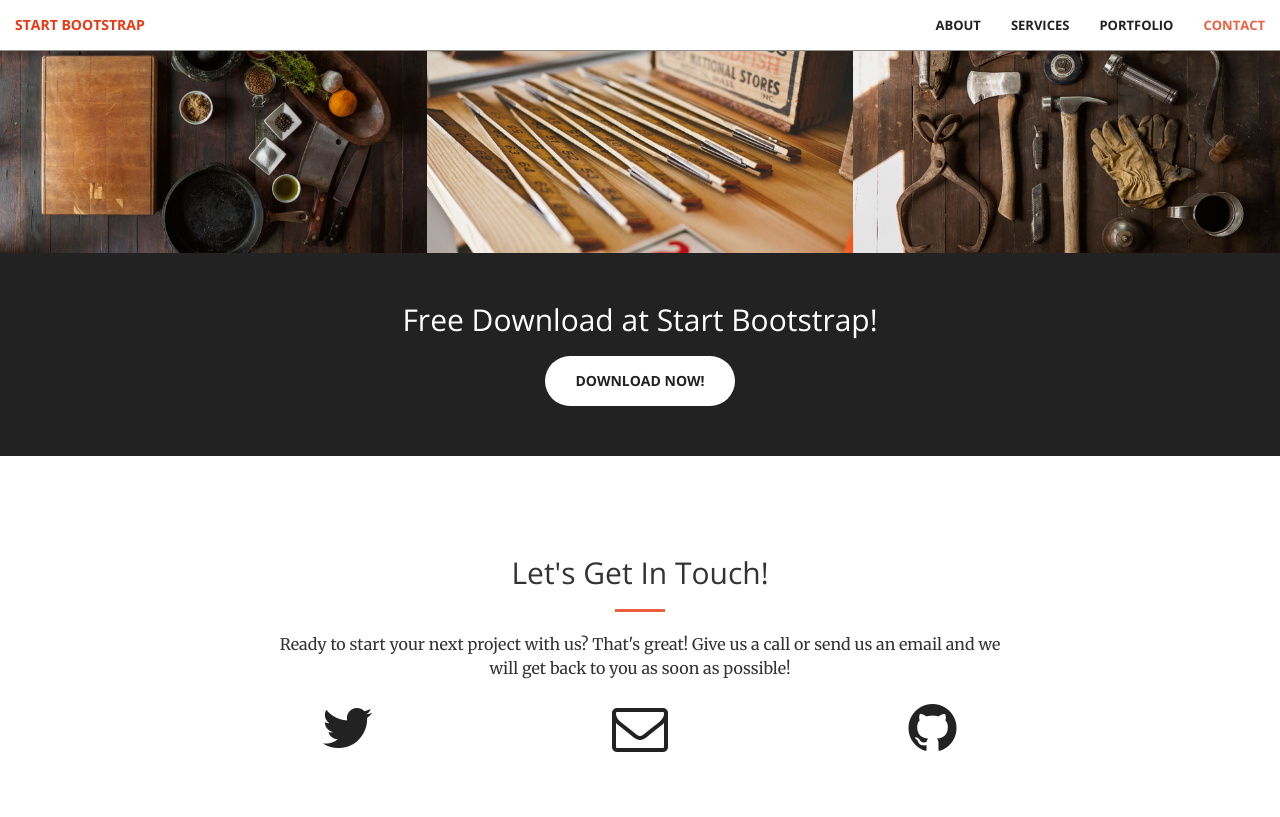
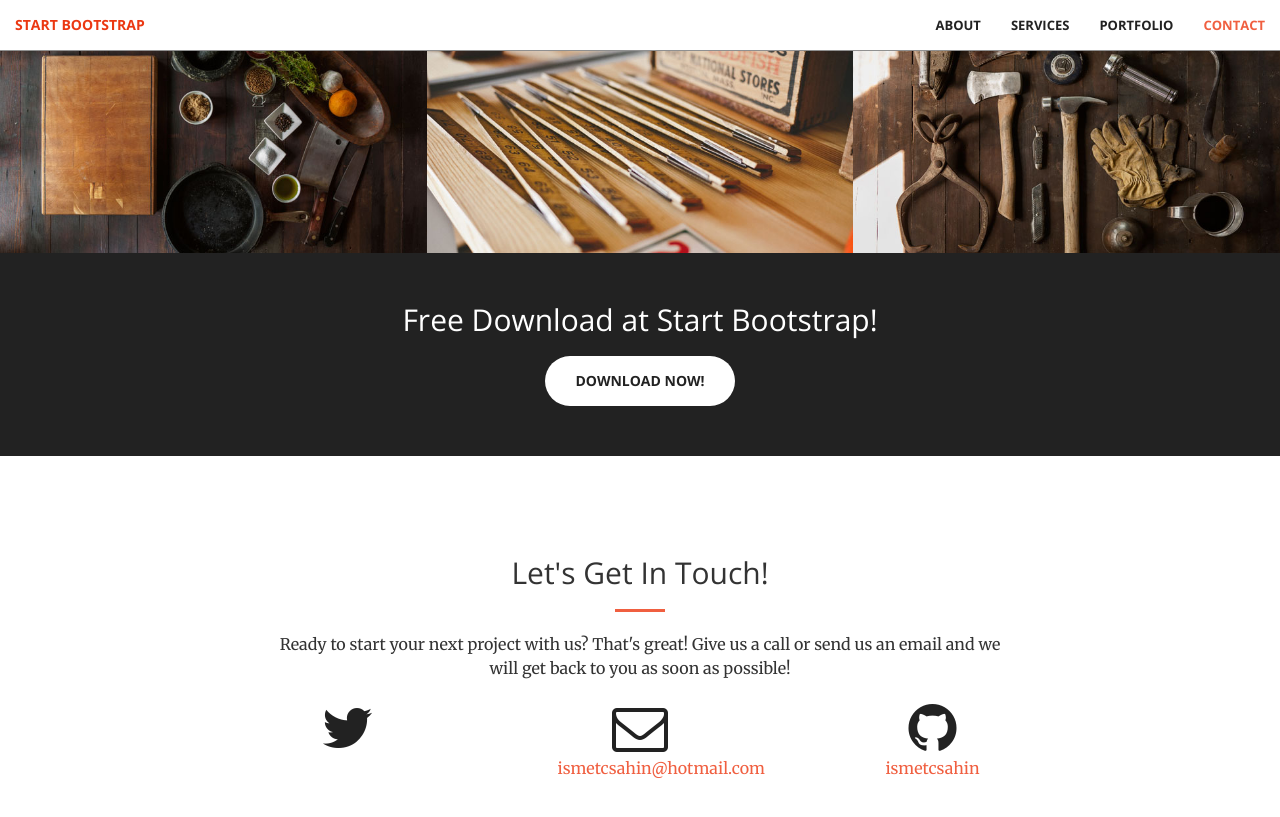
Before and after one commit to ismetcsahin/ismetcsahin.github.io, a Jekyll site: the page built from index.html, in a window 1280 px wide and 900 px high, scrolled down 1981 px. Shown: the top 817 px of the window. Built offline with Jekyll 4.4.1, drawn with Linux system fonts in a browser that asks for light colours.

Commit message:
Update_config.yml

```diff
--- a/_config.yml
+++ b/_config.yml
@@ -1,12 +1,12 @@
 # Site settings
-title:
-email:
+title: ArtificialGoal
+email: ismetcsahin@hotmail.com
 description: > # this means to ignore newlines until "baseurl:"
-baseurl: "" # the subpath of your site, e.g. /blog/
-url: "" # the base hostname & protocol for your site
+baseurl: ""
+url: "https://ismetcsahin.github.io/"
 
 twitter_username:
-github_username:
+github_username: ismetcsahin
 
 # Build settings
 markdown: kramdown
```
